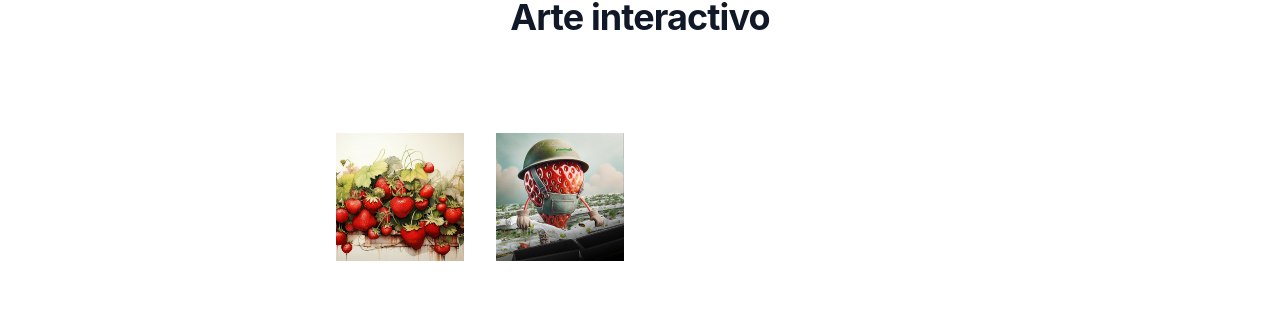
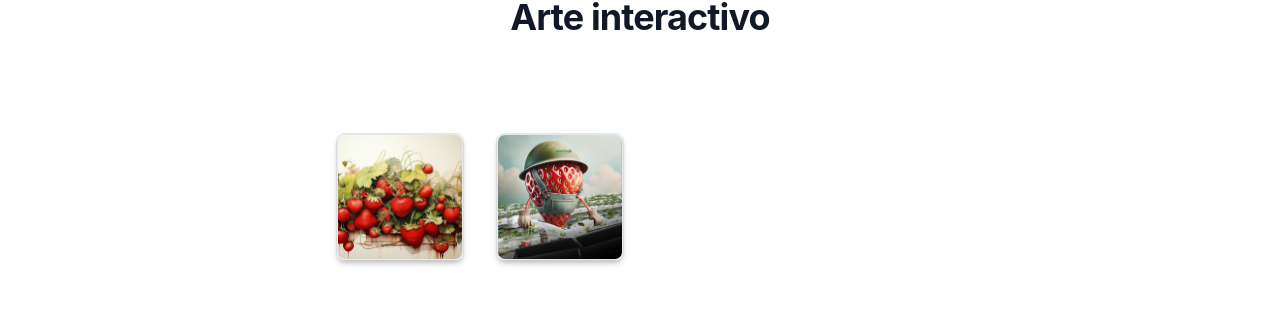
Before and after one commit to BurritoQuemado/expo-agro-ar-gallery, a React (Create React App) app in the folder subastas-stands-app/: page /expositor/1 in a window 1280 px wide. Shown: the part 1251-1562 px from the top of the page. Built offline with nearby package versions, Linux system fonts and the light colour scheme.

Commit message:
feat: add border and shadow

```diff
--- a/subastas-stands-app/src/components/art/art-item.jsx
+++ b/subastas-stands-app/src/components/art/art-item.jsx
@@ -3,13 +3,13 @@ function ExpositorArtListItem({ item}) {
 
     return (
 
-        <div>
+        <div className="shadow-md border rounded-lg">
             <Link
                 to={item.link}
                 target='_blank'
                 rel="nonreferrer noreferrer"
             >
-                <div className=" w-full overflow-hidden">
+                <div className=" w-full overflow-hidden shadow-md border rounded-lg">
                 <img
                     src={item.img}
                     alt={item.name}
--- a/subastas-stands-app/src/components/expositores-list/expositores-list-item.jsx
+++ b/subastas-stands-app/src/components/expositores-list/expositores-list-item.jsx
@@ -3,7 +3,7 @@ function ListItem({ item}) {
 
     return (
 
-        <div>
+        <div className="shadow-md border rounded-lg">
             <Link
                 to={'/expositor/'+item.id}
             >
```
